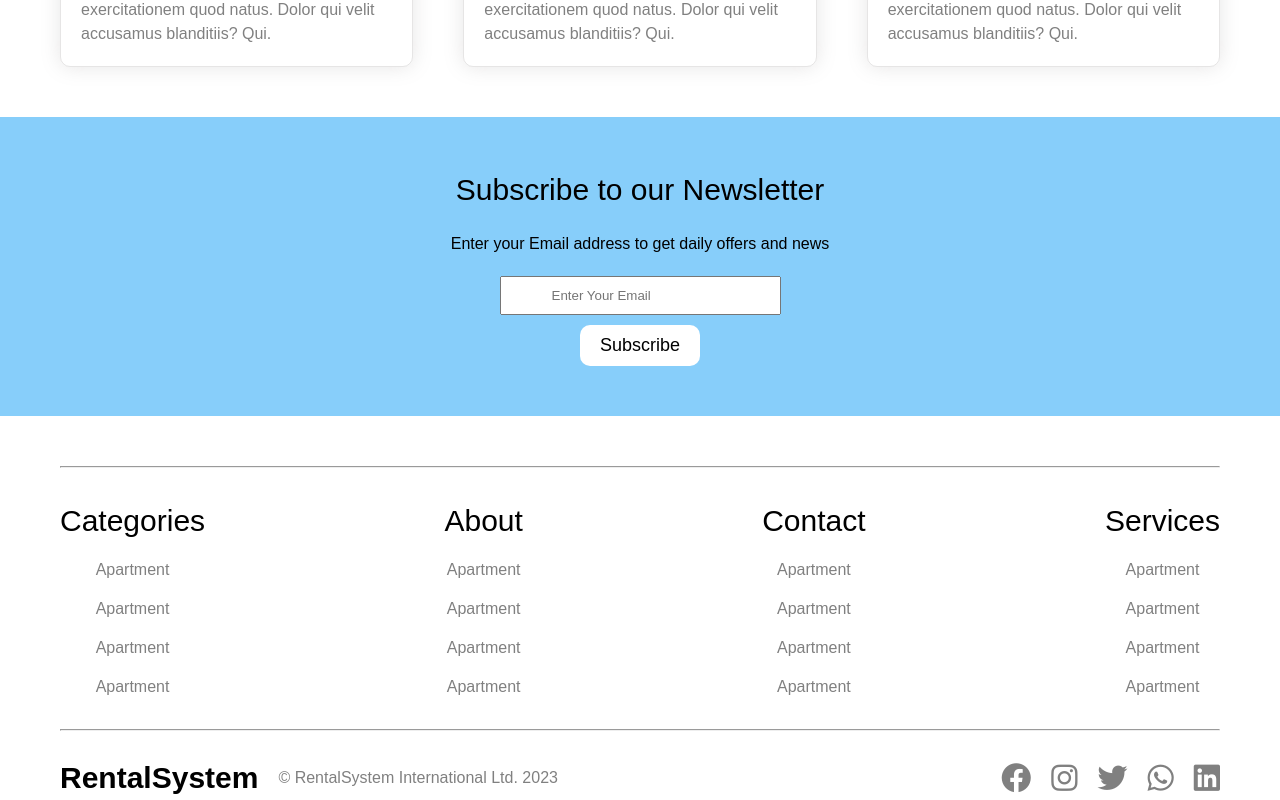
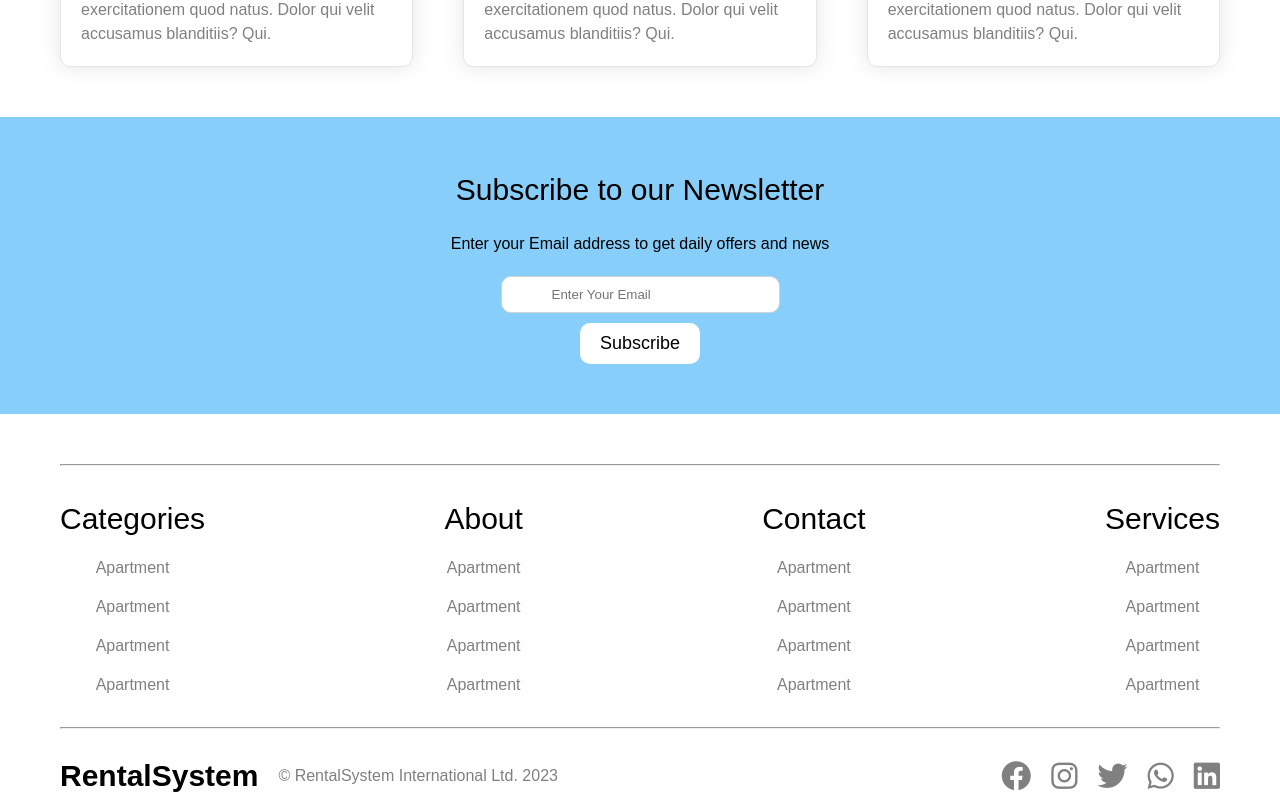
Before and after one commit to dayal-dhakad/ProRenter-Evolved-Property-Management-System, a React (Create React App) app in the folder frontend/: page / in a window 1280 px wide. Shown: the part 1809-2609 px from the top of the page. Built offline with nearby package versions, Linux system fonts and the light colour scheme.

Commit message:
update input

```diff
--- a/frontend/src/components/news/News.scss
+++ b/frontend/src/components/news/News.scss
@@ -29,7 +29,9 @@
 
       input {
         outline: none;
+        border-radius: 10px;
         padding: 10px 50px;
+        border: 1px solid lightgray;
       }
       button {
         border: none;
```
